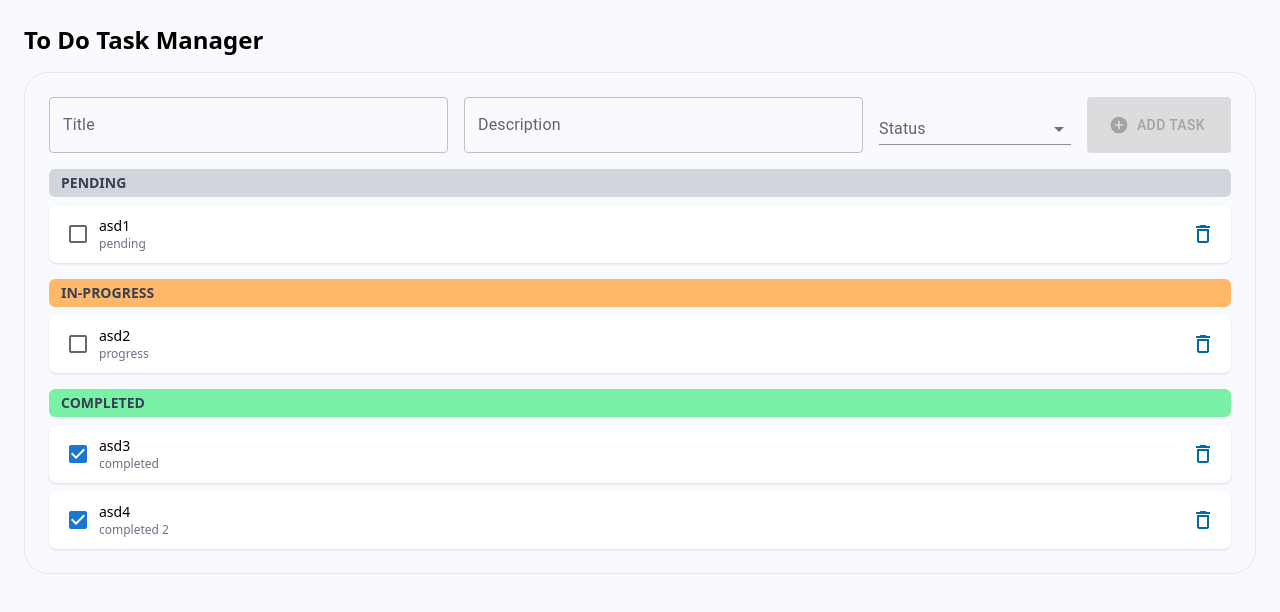
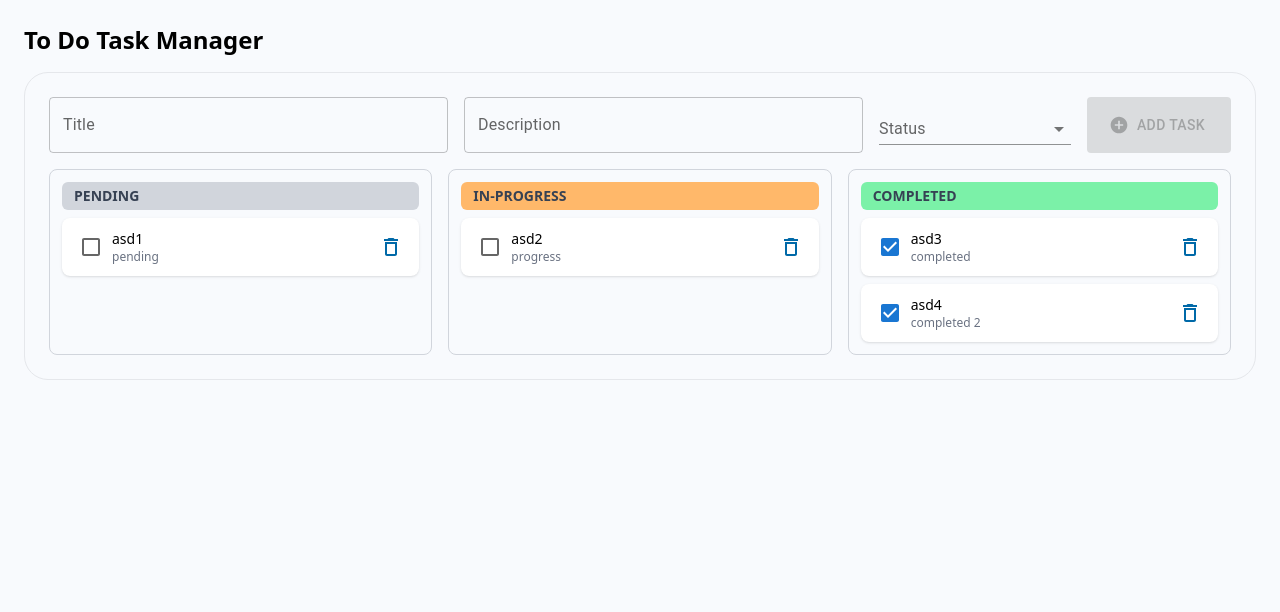
Before and after one commit to sebastianopderbeck/todo-app, a React (Vite) app in the folder app/: page / in a window 1280 px wide. Shown: the top 612 px of the page. Built offline with nearby package versions, Linux system fonts and the light colour scheme.

Commit message:
feat: task list with task column and rows

```diff
--- a/app/src/task/taskList.tsx
+++ b/app/src/task/taskList.tsx
@@ -1,20 +1,31 @@
 import React from "react";
-import {Task, useTasks} from "./taskProvider.tsx";
-import {NewTask} from "./newTask.tsx";
-import {TaskDetail} from "./taskDetail.tsx";
+import { Task, useTasks } from "./taskProvider.tsx";
+import { NewTask } from "./newTask.tsx";
+import { TaskDetail } from "./taskDetail.tsx";
+import { DndProvider, useDrop } from "react-dnd";
+import { HTML5Backend } from "react-dnd-html5-backend";
 import _ from "lodash";
+
+interface TaskColumnProps {
+    status: string;
+    tasks: Task[];
+}
+
+const STATUSES = ["pending", "in-progress", "completed"];
 
 export const TaskList = () => (
     <div className="p-6 space-y-4">
         <h1 className="text-2xl font-semibold">To Do Task Manager</h1>
         <div className="p-6 space-y-4 border border-gray-200 rounded-3xl">
             <NewTask />
-            <TaskRows />
+            <DndProvider backend={HTML5Backend}>
+                <TaskRows />
+            </DndProvider>
         </div>
     </div>
-)
+);
 
-export const groupedTasks = (): Record<string, Task[]> => {
+const groupedTasks = (): Record<string, Task[]> => {
     const { tasks } = useTasks();
     return _.groupBy(tasks, "status");
 };
@@ -23,25 +34,47 @@ export const TaskRows: React.FC = () => {
     const tasksByStatus = groupedTasks();
 
     return (
-        <>
-            {_.map(tasksByStatus, (tasks: Task[], status: string) => (
-                <div key={status} className="space-y-2">
-                    <h3 className={`text-sm font-semibold text-gray-700 uppercase ${statusColors[status] || "bg-gray-200"} px-3 py-1 rounded-md`}>
-                        {status}
-                    </h3>
-                    {_.map(tasks, (task: Task) => (
-                        <TaskDetail key={task.id} {...task} />
-                    ))}
-                </div>
+        <div className="grid grid-cols-3 gap-4">
+            {STATUSES.map((status) => (
+                <TaskColumn key={status} status={status} tasks={tasksByStatus[status] || []} />
             ))}
-        </>
+        </div>
     );
 };
 
-const statusColors: Record<string, string> = {
+const TaskColumn: React.FC<TaskColumnProps> = ({ status, tasks }) => {
+    const { updateTask } = useTasks();
+
+    const [, drop] = useDrop(() => ({
+        accept: "TASK",
+        drop: (draggedTask: Task) => {
+            if (draggedTask.status !== status) {
+                updateTask({ ...draggedTask, status });
+            }
+        },
+    }));
+
+    return (
+        <div ref={drop} className="flex flex-col gap-2 p-3 border border-gray-300 rounded-lg min-h-[150px]">
+            <h3 className={`text-sm font-semibold text-gray-700 uppercase ${statusColors[status]} px-3 py-1 rounded-md`}>
+                {status}
+            </h3>
+            {tasks.length > 0 ? (
+                tasks.map((task: Task) => <TaskDetail key={task.id} {...task} />)
+            ) : (
+                <div className="text-gray-400 text-sm italic text-center p-4">
+                    Drop Here
+                </div>
+            )}
+        </div>
+    );
+};
+
+
+export const statusColors: Record<string, string> = {
     completed: "bg-green-300",
     pending: "bg-gray-300",
-    'in-progress': "bg-orange-300",
+    "in-progress": "bg-orange-300",
 };
 
 export default TaskList;
```
